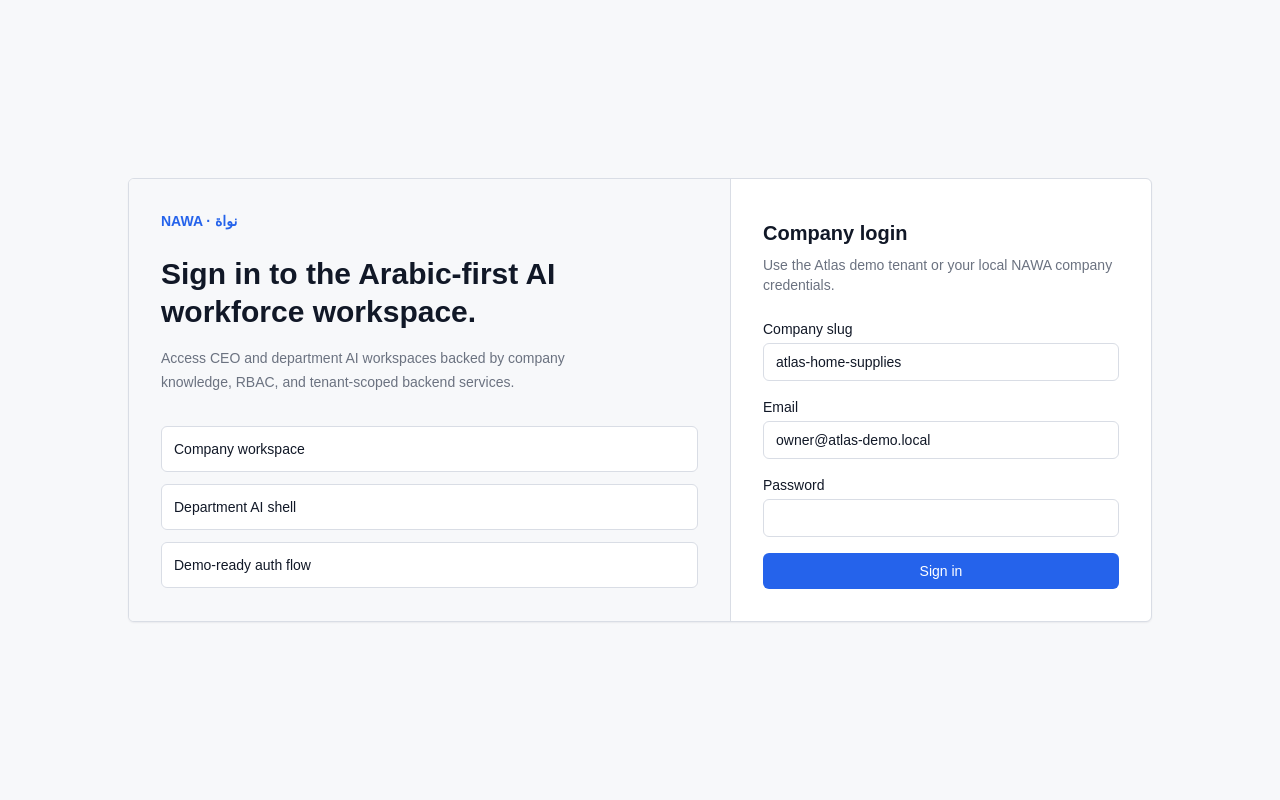
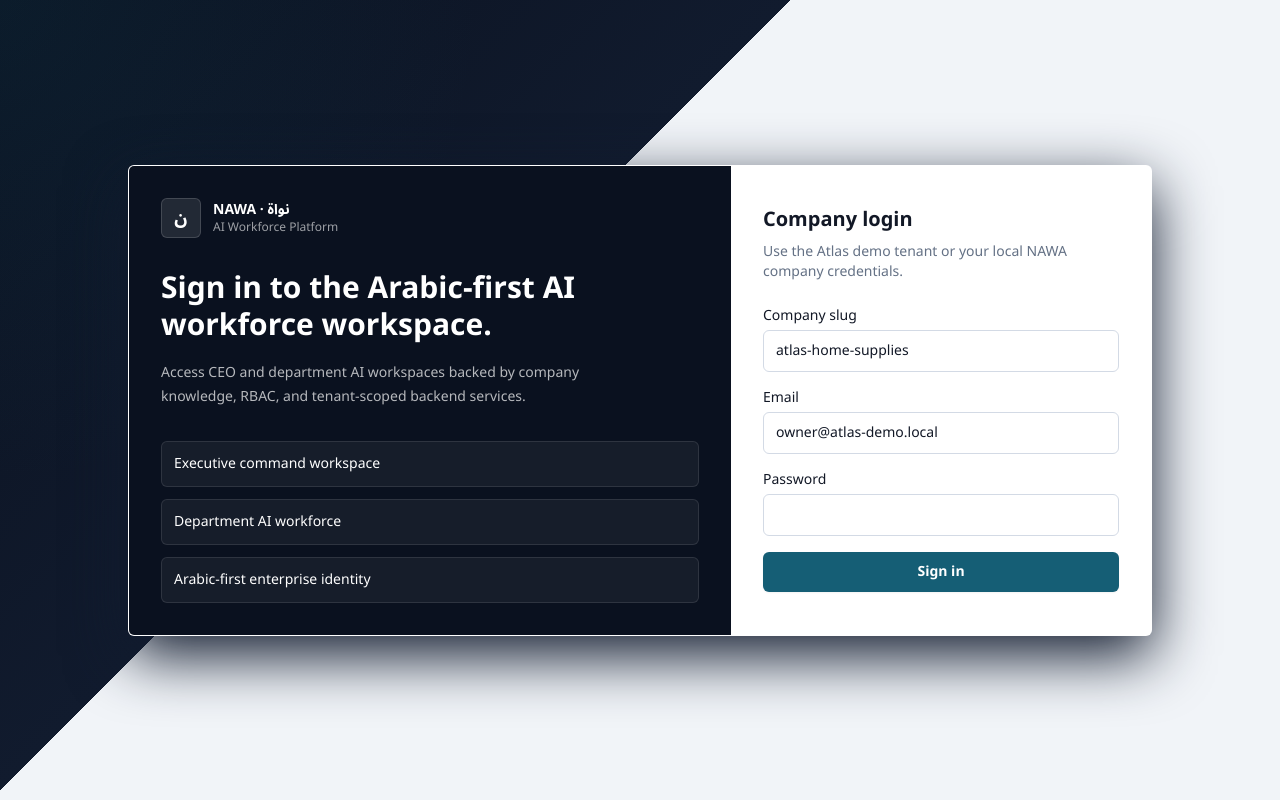
Before and after one commit to mubarakhantoosh56-bot/NAWA, a Next.js app in the folder frontend/: page /login in a window 1280 px wide. Built offline with nearby package versions, Linux system fonts and the light colour scheme.

Commit message:
Add NAWA frontend design system foundation

```diff
--- a/frontend/src/app/globals.css
+++ b/frontend/src/app/globals.css
@@ -4,6 +4,14 @@
 
 :root {
   color-scheme: light;
+  --color-executive: 10 17 31;
+  --color-command: 17 27 46;
+  --color-ink: 18 24 38;
+  --color-muted: 100 113 133;
+  --color-line: 211 218 229;
+  --color-surface: 241 244 248;
+  --color-accent: 21 94 117;
+  --color-gold: 181 139 74;
 }
 
 * {
@@ -12,14 +20,34 @@
 
 body {
   margin: 0;
-  background: #f7f8fa;
-  color: #111827;
-  font-family: Arial, Helvetica, sans-serif;
+  background:
+    radial-gradient(circle at top left, rgba(21, 94, 117, 0.14), transparent 30rem),
+    linear-gradient(135deg, rgb(var(--color-executive)) 0%, rgb(var(--color-command)) 38%, rgb(var(--color-surface)) 38%);
+  color: rgb(var(--color-ink));
+  font-family:
+    "IBM Plex Sans Arabic",
+    "Noto Sans Arabic",
+    "Segoe UI",
+    Arial,
+    sans-serif;
+  letter-spacing: 0;
+}
+
+::selection {
+  background: rgba(21, 94, 117, 0.18);
 }
 
 @layer components {
   .panel {
-    @apply rounded-md border border-line bg-white shadow-panel;
+    @apply rounded-md border border-line/80 bg-white/95 shadow-panel backdrop-blur;
+  }
+
+  .command-panel {
+    @apply rounded-md border border-white/10 bg-command text-white shadow-command;
+  }
+
+  .executive-label {
+    @apply text-[11px] font-semibold uppercase tracking-normal text-muted;
   }
 
   .field-label {
@@ -27,14 +55,18 @@
   }
 
   .input {
-    @apply w-full rounded-md border border-line bg-white px-3 py-2 text-sm text-ink outline-none transition focus:border-accent focus:ring-2 focus:ring-blue-100;
+    @apply w-full rounded-md border border-line bg-white px-3 py-2.5 text-sm text-ink outline-none transition placeholder:text-muted/70 focus:border-accent focus:ring-2 focus:ring-accent/15;
   }
 
   .button-primary {
-    @apply rounded-md bg-accent px-4 py-2 text-sm font-medium text-white transition hover:bg-blue-700 disabled:cursor-not-allowed disabled:bg-blue-300;
+    @apply rounded-md bg-accent px-4 py-2.5 text-sm font-semibold text-white shadow-sm transition hover:bg-accent/90 disabled:cursor-not-allowed disabled:bg-accent/40;
   }
 
   .button-secondary {
-    @apply rounded-md border border-line bg-white px-3 py-2 text-sm font-medium text-ink transition hover:bg-surface;
+    @apply rounded-md border border-line bg-white px-3 py-2 text-sm font-medium text-ink transition hover:border-accent/30 hover:bg-surface;
+  }
+
+  .nawa-badge {
+    @apply rounded-md border border-line bg-surface px-2 py-1 text-xs font-medium text-muted;
   }
 }
--- a/frontend/src/app/login/page.tsx
+++ b/frontend/src/app/login/page.tsx
@@ -2,21 +2,29 @@
 
 export default function LoginPage() {
   return (
-    <main className="flex min-h-screen items-center justify-center bg-surface px-4 py-8">
-      <section className="grid w-full max-w-5xl overflow-hidden rounded-md border border-line bg-white shadow-panel md:grid-cols-[1fr_420px]">
-        <div className="hidden border-r border-line bg-surface p-8 md:block">
-          <div className="text-sm font-semibold text-accent">NAWA · نواة</div>
-          <h1 className="mt-6 max-w-md text-3xl font-semibold leading-tight text-ink">
+    <main className="flex min-h-screen items-center justify-center px-4 py-8">
+      <section className="grid w-full max-w-5xl overflow-hidden rounded-md border border-white/10 bg-white shadow-command md:grid-cols-[1fr_420px]">
+        <div className="hidden bg-executive p-8 text-white md:block">
+          <div className="flex items-center gap-3">
+            <div className="flex h-10 w-10 items-center justify-center rounded-md border border-white/15 bg-white/10 text-lg font-semibold">
+              ن
+            </div>
+            <div>
+              <div className="text-sm font-semibold">NAWA · نواة</div>
+              <div className="text-xs text-white/60">AI Workforce Platform</div>
+            </div>
+          </div>
+          <h1 className="mt-8 max-w-md text-3xl font-semibold leading-tight">
             Sign in to the Arabic-first AI workforce workspace.
           </h1>
-          <p className="mt-4 max-w-md text-sm leading-6 text-muted">
+          <p className="mt-4 max-w-md text-sm leading-6 text-white/70">
             Access CEO and department AI workspaces backed by company knowledge,
             RBAC, and tenant-scoped backend services.
           </p>
-          <div className="mt-8 grid gap-3 text-sm text-ink">
-            <div className="rounded-md border border-line bg-white p-3">Company workspace</div>
-            <div className="rounded-md border border-line bg-white p-3">Department AI shell</div>
-            <div className="rounded-md border border-line bg-white p-3">Demo-ready auth flow</div>
+          <div className="mt-8 grid gap-3 text-sm">
+            <div className="rounded-md border border-white/10 bg-white/5 p-3">Executive command workspace</div>
+            <div className="rounded-md border border-white/10 bg-white/5 p-3">Department AI workforce</div>
+            <div className="rounded-md border border-white/10 bg-white/5 p-3">Arabic-first enterprise identity</div>
           </div>
         </div>
 
--- a/frontend/src/components/auth/LoginForm.tsx
+++ b/frontend/src/components/auth/LoginForm.tsx
@@ -71,7 +71,7 @@
       </label>
 
       {error ? (
-        <div className="rounded-md border border-red-200 bg-red-50 px-3 py-2 text-sm text-red-700">
+        <div className="rounded-md border border-red-200 bg-red-50 px-3 py-2.5 text-sm text-red-700">
           {error}
         </div>
       ) : null}
--- a/frontend/src/components/layout/WorkspaceShell.tsx
+++ b/frontend/src/components/layout/WorkspaceShell.tsx
@@ -103,33 +103,33 @@
   const activeWorkspaceKey = activeDepartment ? `department-${activeDepartment.id}` : "ceo";
 
   return (
-    <main className="min-h-screen bg-surface text-ink">
-      <header className="border-b border-line bg-white">
+    <main className="min-h-screen text-ink">
+      <header className="border-b border-white/10 bg-executive text-white">
         <div className="mx-auto flex max-w-7xl items-center justify-between px-4 py-3 sm:px-6">
           <div className="flex items-center gap-3">
-            <div className="flex h-9 w-9 items-center justify-center rounded-md border border-line bg-ink text-sm font-semibold text-white">
+            <div className="flex h-9 w-9 items-center justify-center rounded-md border border-white/15 bg-white/10 text-sm font-semibold text-white">
               ن
             </div>
             <div>
-              <div className="text-sm font-semibold tracking-wide text-ink">NAWA · نواة</div>
-              <div className="text-xs text-muted">AI Workforce Platform</div>
+              <div className="text-sm font-semibold tracking-wide text-white">NAWA · نواة</div>
+              <div className="text-xs text-white/60">AI Workforce Platform</div>
             </div>
           </div>
           <div className="flex items-center gap-3">
             <div className="hidden text-right sm:block">
               <div className="text-sm font-medium">{me?.company.name}</div>
-              <div className="text-xs text-muted">{me?.user.email}</div>
+              <div className="text-xs text-white/60">{me?.user.email}</div>
             </div>
-            <button className="button-secondary" type="button" onClick={logout}>
+            <button className="rounded-md border border-white/15 bg-white/10 px-3 py-2 text-sm font-medium text-white transition hover:bg-white/15" type="button" onClick={logout}>
               Logout
             </button>
           </div>
         </div>
       </header>
 
-      <div className="mx-auto grid max-w-7xl gap-4 px-4 py-4 sm:px-6 lg:grid-cols-[240px_1fr]">
-        <aside className="panel h-fit p-3 lg:sticky lg:top-4">
-          <div className="px-2 pb-2 text-xs font-semibold uppercase text-muted">Workspace</div>
+      <div className="mx-auto grid max-w-7xl gap-4 px-4 py-4 sm:px-6 lg:grid-cols-[260px_1fr]">
+        <aside className="command-panel h-fit p-3 lg:sticky lg:top-4">
+          <div className="px-2 pb-2 text-xs font-semibold uppercase text-white/60">Workspace</div>
           <nav className="space-y-1">
             <SidebarItem
               label="CEO AI"
@@ -139,14 +139,19 @@
               onClick={() => setActiveWorkspace({ kind: "ceo" })}
             />
 
-            <div className="px-2 pt-3 text-xs font-semibold uppercase text-muted">Departments</div>
+            <div className="px-2 pt-3 text-xs font-semibold uppercase text-white/60">Departments</div>
 
             {departmentStatus === "loading" ? (
-              <div className="px-3 py-2 text-sm text-muted">Loading departments...</div>
+              <div className="rounded-md border border-white/10 bg-white/5 px-3 py-2 text-sm text-white/70">
+                <span className="inline-flex items-center gap-2">
+                  <span className="h-2 w-2 animate-pulse rounded-full bg-gold" />
+                  Loading departments...
+                </span>
+              </div>
             ) : null}
 
             {departmentStatus === "blocked" ? (
-              <div className="rounded-md border border-line bg-surface px-3 py-2 text-sm text-muted">
+              <div className="rounded-md border border-white/10 bg-white/5 px-3 py-2 text-sm text-white/70">
                 Department list unavailable for this role.
               </div>
             ) : null}
@@ -190,29 +195,29 @@
               );
             })}
           </nav>
-          <div className="mt-4 border-t border-line px-2 pt-3">
-            <div className="text-xs font-semibold uppercase text-muted">Role</div>
-            <div className="mt-1 text-sm font-medium">{me?.role.name}</div>
-            <div className="mt-1 text-xs text-muted">{permissions.length} permissions available</div>
+          <div className="mt-4 border-t border-white/10 px-2 pt-3">
+            <div className="text-xs font-semibold uppercase text-white/60">Role</div>
+            <div className="mt-1 text-sm font-medium text-white">{me?.role.name}</div>
+            <div className="mt-1 text-xs text-white/60">{permissions.length} permissions available</div>
           </div>
         </aside>
 
         <section className="space-y-4">
-          <div className="panel p-4">
+          <div className="command-panel p-4">
             <div className="flex flex-col justify-between gap-3 md:flex-row md:items-start">
               <div>
-                <div className="text-xs font-semibold uppercase text-muted">Live AI workforce</div>
+                <div className="text-xs font-semibold uppercase text-white/60">Live AI workforce</div>
                 <div className="mt-1 flex flex-wrap items-center gap-2">
-                  <h1 className="text-xl font-semibold text-ink">{activeTitle}</h1>
-                  <span className="rounded-md border border-line bg-surface px-2 py-1 text-xs font-medium text-muted">
+                  <h1 className="text-xl font-semibold text-white">{activeTitle}</h1>
+                  <span className="rounded-md border border-white/10 bg-white/10 px-2 py-1 text-xs font-medium text-white/70">
                     {activeDepartment ? activeDepartment.name : "Executive"}
                   </span>
                 </div>
-                <p className="mt-2 max-w-2xl text-sm leading-6 text-muted">
+                <p className="mt-2 max-w-2xl text-sm leading-6 text-white/70">
                   {activeDescription}
                 </p>
               </div>
-              <div className="rounded-md border border-line bg-surface px-3 py-2 text-xs text-muted">
+              <div className="rounded-md border border-white/10 bg-white/10 px-3 py-2 text-xs text-white/70">
                 Scope: {activeScope}
               </div>
             </div>
@@ -238,7 +243,7 @@
           </div>
 
           {token && me ? (
-            <div className={canReadFiles ? "grid gap-4 xl:grid-cols-[minmax(0,1fr)_340px]" : ""}>
+            <div className={canReadFiles ? "grid gap-4 xl:grid-cols-[minmax(0,1fr)_360px]" : ""}>
               <ChatPanel
                 token={token}
                 companyId={me.company.id}
@@ -268,7 +273,7 @@
     <section className="panel p-3">
       <div className="flex flex-col gap-3 lg:flex-row lg:items-center lg:justify-between">
         <div>
-          <div className="text-xs font-semibold uppercase text-muted">Demo quick start</div>
+          <div className="executive-label">Demo quick start</div>
           <div className="mt-1 text-sm font-medium text-ink">
             Select an AI worker, review knowledge files, then ask a decision question.
           </div>
@@ -289,7 +294,7 @@
 function QuickStartStep({ value, label }: { value: string; label: string }) {
   return (
     <div className="flex items-center gap-2 rounded-md border border-line bg-surface px-2.5 py-2">
-      <span className="flex h-5 w-5 shrink-0 items-center justify-center rounded border border-line bg-white text-[11px] font-semibold text-ink">
+      <span className="flex h-5 w-5 shrink-0 items-center justify-center rounded border border-accent/20 bg-white text-[11px] font-semibold text-accent">
         {value}
       </span>
       <span className="truncate">{label}</span>
@@ -318,10 +323,10 @@
     <button
       className={`w-full rounded-md px-3 py-2 text-left text-sm transition ${
         active
-          ? "bg-blue-50 font-medium text-accent"
+          ? "bg-white/10 font-medium text-white"
           : disabled
-            ? "cursor-not-allowed bg-white text-muted opacity-70"
-            : "text-ink hover:bg-surface"
+            ? "cursor-not-allowed bg-white/5 text-white/50 opacity-70"
+            : "text-white/80 hover:bg-white/10"
       }`}
       type="button"
       onClick={onClick}
@@ -332,8 +337,8 @@
         <span
           className={`mt-0.5 flex h-7 w-8 shrink-0 items-center justify-center rounded-md border text-[11px] font-semibold ${
             active
-              ? "border-blue-200 bg-white text-accent"
-              : "border-line bg-surface text-muted"
+              ? "border-gold/50 bg-gold/15 text-gold"
+              : "border-white/10 bg-white/5 text-white/60"
           }`}
         >
           {badge}
@@ -347,7 +352,7 @@
               </span>
             ) : null}
           </span>
-          <span className="mt-0.5 block truncate text-xs text-muted">{description}</span>
+          <span className="mt-0.5 block truncate text-xs text-white/50">{description}</span>
         </span>
       </span>
     </button>
```
Also changed, not shown: frontend/src/components/chat/ChatPanel.tsx (+9 -9 lines), frontend/tailwind.config.ts (+10 -6 lines).
